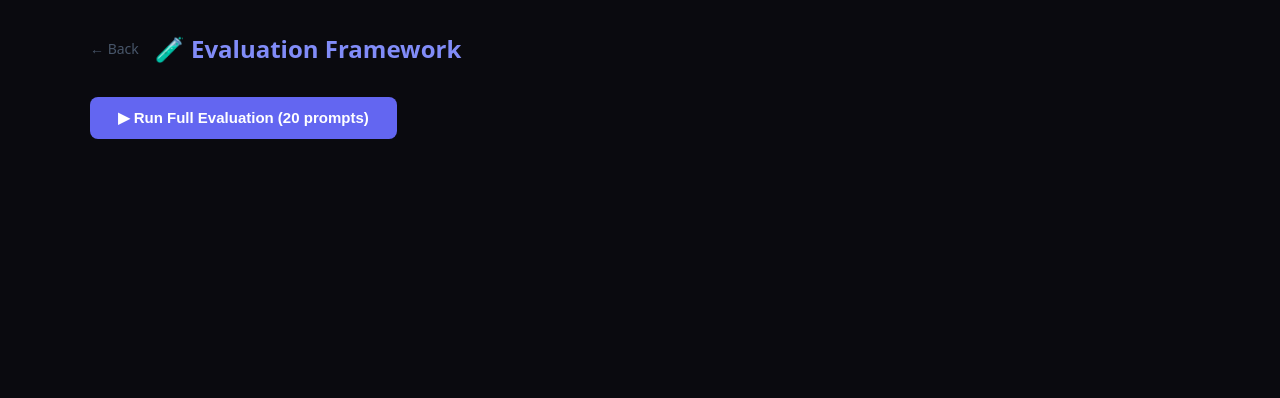
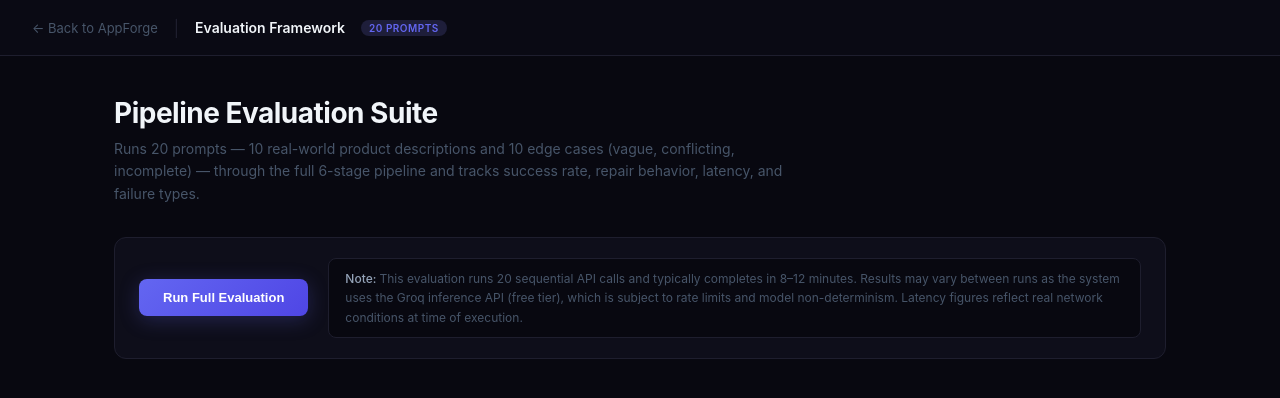
Before and after one commit to atharv1909/appforge, a Next.js app: page /evaluate in a window 1280 px wide. Shown: the top 398 px of the page. Built offline with nearby package versions, Linux system fonts and the light colour scheme.

Commit message:
Update page.tsx

```diff
--- a/app/evaluate/page.tsx
+++ b/app/evaluate/page.tsx
@@ -10,12 +10,12 @@ export default function EvaluatePage() {
 
   const runEvaluation = async () => {
     setRunning(true);
-    setProgress('Running 20 prompts through pipeline... this takes 3-5 minutes');
+    setProgress('Running evaluation suite...');
     try {
       const res = await fetch('/api/evaluate');
       const data = await res.json();
       setResults(data.results);
-      setProgress('Done!');
+      setProgress('Evaluation complete.');
     } catch (err: any) {
       setProgress(`Error: ${err.message}`);
     }
@@ -24,47 +24,111 @@ export default function EvaluatePage() {
 
   const successCount = results.filter(r => r.success).length;
   const avgLatency = results.length > 0
-    ? Math.round(results.reduce((a, b) => a + b.latency_ms, 0) / results.length / 1000)
-    : 0;
+    ? (results.reduce((a, b) => a + b.latency_ms, 0) / results.length / 1000).toFixed(1)
+    : '—';
   const repairCount = results.filter(r => r.repair_triggered).length;
   const clarCount = results.filter(r => r.clarification_triggered).length;
+  const successRate = results.length > 0 ? Math.round((successCount / results.length) * 100) : 0;
 
   return (
     <main style={{
-      background: '#0a0a0f',
+      background: '#080810',
       minHeight: '100vh',
       color: '#f1f5f9',
-      fontFamily: 'system-ui, sans-serif',
-      padding: '32px',
+      fontFamily: "'Inter', system-ui, sans-serif",
     }}>
-      <div style={{ maxWidth: '1100px', margin: '0 auto' }}>
+      {/* Header */}
+      <header style={{
+        borderBottom: '1px solid #1e1e2e',
+        padding: '0 32px',
+        height: '56px',
+        display: 'flex',
+        alignItems: 'center',
+        gap: '16px',
+        background: '#0a0a14',
+        position: 'sticky',
+        top: 0,
+        zIndex: 100,
+      }}>
+        <a href="/" style={{ color: '#475569', textDecoration: 'none', fontSize: '13px' }}>
+          ← Back to AppForge
+        </a>
+        <span style={{ color: '#1e1e2e' }}>|</span>
+        <span style={{ color: '#f1f5f9', fontWeight: 600, fontSize: '14px' }}>Evaluation Framework</span>
+        <span style={{
+          background: '#1e1e3a',
+          color: '#6366f1',
+          fontSize: '10px',
+          padding: '2px 8px',
+          borderRadius: '99px',
+          fontWeight: 600,
+          letterSpacing: '0.5px',
+        }}>20 PROMPTS</span>
+      </header>
 
-        <div style={{ marginBottom: '32px', display: 'flex', alignItems: 'center', gap: '16px' }}>
-          <a href="/" style={{ color: '#475569', textDecoration: 'none', fontSize: '14px' }}>← Back</a>
-          <h1 style={{ fontSize: '24px', fontWeight: 700, color: '#818cf8' }}>
-            🧪 Evaluation Framework
+      <div style={{ maxWidth: '1100px', margin: '0 auto', padding: '40px 24px' }}>
+
+        {/* Title block */}
+        <div style={{ marginBottom: '32px' }}>
+          <h1 style={{ fontSize: '28px', fontWeight: 700, color: '#f1f5f9', marginBottom: '8px', letterSpacing: '-0.5px' }}>
+            Pipeline Evaluation Suite
           </h1>
+          <p style={{ color: '#475569', fontSize: '14px', lineHeight: '1.6', maxWidth: '680px' }}>
+            Runs 20 prompts — 10 real-world product descriptions and 10 edge cases (vague, conflicting, incomplete) —
+            through the full 6-stage pipeline and tracks success rate, repair behavior, latency, and failure types.
+          </p>
         </div>
 
-        <div style={{ marginBottom: '24px' }}>
+        {/* Run button + notice */}
+        <div style={{
+          background: '#0e0e1a',
+          border: '1px solid #1e1e2e',
+          borderRadius: '12px',
+          padding: '20px 24px',
+          marginBottom: '32px',
+          display: 'flex',
+          alignItems: 'center',
+          gap: '20px',
+          flexWrap: 'wrap',
+        }}>
           <button
             onClick={runEvaluation}
             disabled={running}
             style={{
-              background: running ? '#2a2a3a' : '#6366f1',
-              color: '#fff',
+              background: running ? '#1e1e2e' : 'linear-gradient(135deg, #6366f1, #4f46e5)',
+              color: running ? '#475569' : '#fff',
               border: 'none',
               borderRadius: '8px',
-              padding: '12px 28px',
-              fontSize: '15px',
+              padding: '11px 24px',
+              fontSize: '13px',
               fontWeight: 600,
               cursor: running ? 'not-allowed' : 'pointer',
+              boxShadow: running ? 'none' : '0 4px 20px rgba(99,102,241,0.25)',
+              whiteSpace: 'nowrap',
             }}
           >
-            {running ? '⟳ Running 20 prompts...' : '▶ Run Full Evaluation (20 prompts)'}
+            {running ? 'Running evaluation...' : 'Run Full Evaluation'}
           </button>
+
+          <div style={{
+            flex: 1,
+            background: '#080810',
+            border: '1px solid #1e1e2e',
+            borderRadius: '8px',
+            padding: '10px 16px',
+            fontSize: '12px',
+            color: '#475569',
+            lineHeight: '1.6',
+          }}>
+            <span style={{ color: '#94a3b8', fontWeight: 500 }}>Note: </span>
+            This evaluation runs 20 sequential API calls and typically completes in 8–12 minutes.
+            Results may vary between runs as the system uses the Groq inference API (free tier),
+            which is subject to rate limits and model non-determinism. Latency figures reflect
+            real network conditions at time of execution.
+          </div>
+
           {progress && (
-            <span style={{ marginLeft: '16px', color: '#94a3b8', fontSize: '13px' }}>
+            <span style={{ color: '#475569', fontSize: '12px', whiteSpace: 'nowrap' }}>
               {progress}
             </span>
           )}
@@ -77,44 +141,102 @@ export default function EvaluatePage() {
               display: 'grid',
               gridTemplateColumns: 'repeat(4, 1fr)',
               gap: '12px',
-              marginBottom: '24px',
+              marginBottom: '32px',
             }}>
               {[
-                { label: 'Success Rate', value: `${Math.round((successCount / results.length) * 100)}%`, color: '#22c55e' },
-                { label: 'Avg Latency', value: `${avgLatency}s`, color: '#818cf8' },
-                { label: 'Repair Triggered', value: repairCount, color: '#f59e0b' },
-                { label: 'Clarifications', value: clarCount, color: '#6366f1' },
+                { label: 'Success Rate',       value: `${successRate}%`,    sub: `${successCount} of ${results.length} passed` },
+                { label: 'Avg Latency',        value: `${avgLatency}s`,     sub: 'per prompt end-to-end' },
+                { label: 'Repair Triggered',   value: repairCount,           sub: 'auto-repaired schemas' },
+                { label: 'Clarifications',     value: clarCount,             sub: 'vague inputs detected' },
               ].map(m => (
                 <div key={m.label} style={{
-                  background: '#12121a',
-                  border: '1px solid #2a2a3a',
-                  borderRadius: '8px',
+                  background: '#0e0e1a',
+                  border: '1px solid #1e1e2e',
+                  borderRadius: '12px',
                   padding: '20px',
-                  textAlign: 'center',
                 }}>
-                  <div style={{ color: m.color, fontSize: '28px', fontWeight: 700 }}>{m.value}</div>
-                  <div style={{ color: '#475569', fontSize: '12px', marginTop: '4px' }}>{m.label}</div>
+                  <div style={{ color: '#818cf8', fontSize: '30px', fontWeight: 700, letterSpacing: '-1px' }}>
+                    {m.value}
+                  </div>
+                  <div style={{ color: '#f1f5f9', fontSize: '13px', fontWeight: 500, margin: '6px 0 4px' }}>
+                    {m.label}
+                  </div>
+                  <div style={{ color: '#2a2a4a', fontSize: '11px' }}>{m.sub}</div>
                 </div>
               ))}
             </div>
 
+            {/* Category breakdown */}
+            <div style={{ display: 'grid', gridTemplateColumns: '1fr 1fr', gap: '12px', marginBottom: '24px' }}>
+              {[
+                { label: 'Real Prompts',  items: results.filter(r => r.prompt_type === 'real') },
+                { label: 'Edge Cases',    items: results.filter(r => r.prompt_type === 'edge') },
+              ].map(cat => {
+                const catSuccess = cat.items.filter(r => r.success).length;
+                const catRate = Math.round((catSuccess / cat.items.length) * 100);
+                return (
+                  <div key={cat.label} style={{
+                    background: '#0e0e1a',
+                    border: '1px solid #1e1e2e',
+                    borderRadius: '12px',
+                    padding: '16px 20px',
+                    display: 'flex',
+                    justifyContent: 'space-between',
+                    alignItems: 'center',
+                  }}>
+                    <div>
+                      <div style={{ color: '#f1f5f9', fontSize: '13px', fontWeight: 500 }}>{cat.label}</div>
+                      <div style={{ color: '#475569', fontSize: '12px', marginTop: '4px' }}>
+                        {catSuccess} of {cat.items.length} succeeded
+                      </div>
+                    </div>
+                    <div style={{
+                      color: catRate >= 70 ? '#22c55e' : catRate >= 40 ? '#f59e0b' : '#ef4444',
+                      fontSize: '28px',
+                      fontWeight: 700,
+                    }}>
+                      {catRate}%
+                    </div>
+                  </div>
+                );
+              })}
+            </div>
+
             {/* Results Table */}
             <div style={{
-              background: '#12121a',
-              border: '1px solid #2a2a3a',
-              borderRadius: '8px',
+              background: '#0e0e1a',
+              border: '1px solid #1e1e2e',
+              borderRadius: '12px',
               overflow: 'hidden',
             }}>
+              <div style={{
+                padding: '16px 20px',
+                borderBottom: '1px solid #1e1e2e',
+                display: 'flex',
+                justifyContent: 'space-between',
+                alignItems: 'center',
+              }}>
+                <span style={{ color: '#94a3b8', fontSize: '13px', fontWeight: 500 }}>
+                  Detailed Results
+                </span>
+                <span style={{ color: '#2a2a4a', fontSize: '12px' }}>
+                  {results.length} prompts evaluated
+                </span>
+              </div>
+              <div style={{ overflowX: 'auto' }}>
                 <table style={{ width: '100%', borderCollapse: 'collapse' }}>
                   <thead>
-                  <tr style={{ borderBottom: '1px solid #2a2a3a' }}>
-                    {['ID', 'Type', 'Status', 'Latency', 'Repairs', 'Errors Found', 'Assumptions', 'Conflicts'].map(h => (
+                    <tr style={{ background: '#080810' }}>
+                      {['ID', 'Category', 'Status', 'Latency', 'Errors Found', 'Repaired', 'Assumptions', 'Conflicts'].map(h => (
                         <th key={h} style={{
-                        padding: '12px 16px',
+                          padding: '10px 16px',
                           textAlign: 'left',
-                        color: '#475569',
-                        fontSize: '12px',
-                        fontWeight: 500,
+                          color: '#2a2a4a',
+                          fontSize: '11px',
+                          fontWeight: 600,
+                          letterSpacing: '0.5px',
+                          textTransform: 'uppercase',
+                          borderBottom: '1px solid #1e1e2e',
                         }}>{h}</th>
                       ))}
                     </tr>
@@ -122,48 +244,54 @@ export default function EvaluatePage() {
                   <tbody>
                     {results.map((r, i) => (
                       <tr key={r.prompt_id} style={{
-                      borderBottom: '1px solid #1a1a25',
-                      background: i % 2 === 0 ? 'transparent' : '#0d0d15',
+                        borderBottom: '1px solid #0d0d18',
+                        background: i % 2 === 0 ? 'transparent' : '#0a0a12',
                       }}>
-                      <td style={{ padding: '10px 16px', fontSize: '13px', color: '#818cf8' }}>{r.prompt_id}</td>
-                      <td style={{ padding: '10px 16px', fontSize: '13px', color: '#94a3b8' }}>{r.prompt_type}</td>
-                      <td style={{ padding: '10px 16px' }}>
+                        <td style={{ padding: '11px 16px', fontSize: '13px', color: '#6366f1', fontWeight: 600 }}>
+                          {r.prompt_id}
+                        </td>
+                        <td style={{ padding: '11px 16px', fontSize: '12px', color: '#475569', textTransform: 'uppercase', letterSpacing: '0.5px' }}>
+                          {r.prompt_type}
+                        </td>
+                        <td style={{ padding: '11px 16px' }}>
                           <span style={{
-                          padding: '2px 8px',
+                            padding: '3px 8px',
                             borderRadius: '4px',
                             fontSize: '11px',
                             fontWeight: 600,
+                            letterSpacing: '0.3px',
                             background:
-                            r.status === 'success' ? '#14532d' :
-                            r.status === 'clarification' ? '#1e3a5f' :
-                            r.status === 'partial' ? '#451a03' : '#3b0000',
+                              r.status === 'success'       ? '#0d2818' :
+                              r.status === 'clarification' ? '#0d1a2e' :
+                              r.status === 'partial'       ? '#1a0e00' : '#1a0000',
                             color:
-                            r.status === 'success' ? '#22c55e' :
+                              r.status === 'success'       ? '#22c55e' :
                               r.status === 'clarification' ? '#60a5fa' :
-                            r.status === 'partial' ? '#f97316' : '#ef4444',
+                              r.status === 'partial'       ? '#f97316' : '#ef4444',
                           }}>
                             {r.status.toUpperCase()}
                           </span>
                         </td>
-                      <td style={{ padding: '10px 16px', fontSize: '13px', color: '#94a3b8' }}>
+                        <td style={{ padding: '11px 16px', fontSize: '12px', color: '#94a3b8', fontFamily: 'monospace' }}>
                           {(r.latency_ms / 1000).toFixed(1)}s
                         </td>
-                      <td style={{ padding: '10px 16px', fontSize: '13px', color: r.repair_triggered ? '#f59e0b' : '#475569' }}>
-                        {r.repair_triggered ? `✓ ${r.repairs_succeeded}` : '−'}
-                      </td>
-                      <td style={{ padding: '10px 16px', fontSize: '13px', color: '#94a3b8' }}>
+                        <td style={{ padding: '11px 16px', fontSize: '12px', color: r.validation_errors_found > 0 ? '#f59e0b' : '#475569', fontFamily: 'monospace' }}>
                           {r.validation_errors_found}
                         </td>
-                      <td style={{ padding: '10px 16px', fontSize: '13px', color: '#94a3b8' }}>
-                        {r.assumptions_made}
+                        <td style={{ padding: '11px 16px', fontSize: '12px', color: r.repair_triggered ? '#22c55e' : '#2a2a4a', fontFamily: 'monospace' }}>
+                          {r.repair_triggered ? `+${r.repairs_succeeded}` : '—'}
                         </td>
-                      <td style={{ padding: '10px 16px', fontSize: '13px', color: r.conflicts_detected > 0 ? '#f59e0b' : '#94a3b8' }}>
-                        {r.conflicts_detected}
+                        <td style={{ padding: '11px 16px', fontSize: '12px', color: '#475569', fontFamily: 'monospace' }}>
+                          {r.assumptions_made || '—'}
+                        </td>
+                        <td style={{ padding: '11px 16px', fontSize: '12px', color: r.conflicts_detected > 0 ? '#f59e0b' : '#2a2a4a', fontFamily: 'monospace' }}>
+                          {r.conflicts_detected || '—'}
                         </td>
                       </tr>
                     ))}
                   </tbody>
                 </table>
+              </div>
             </div>
           </>
         )}
```
Lines whose indentation alone changed are shown as unchanged.
